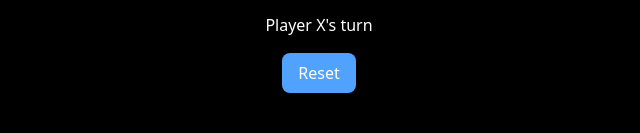
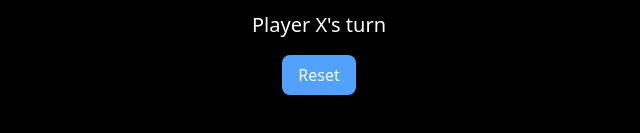
Before and after one commit to gottatouchsomegrass/tictactoe, a website: page index.html in a window 1280 px wide. Shown: the part 515-648 px from the top of the page, 321-961 px from the left. Drawn offline with Linux system fonts and the light colour scheme.

Commit message:
Changed turn's style to bold

```diff
--- a/index.html
+++ b/index.html
@@ -43,7 +43,7 @@
         </div>
 
         <!-- 's turn + result -->
-        <div id="turn" class="mt-4 text-l">Player X's turn</div>
+        <div id="turn" class="mt-4 text-xl font-semibold">Player X's turn</div>
 
         <!-- reset btn -->
         <button
```
